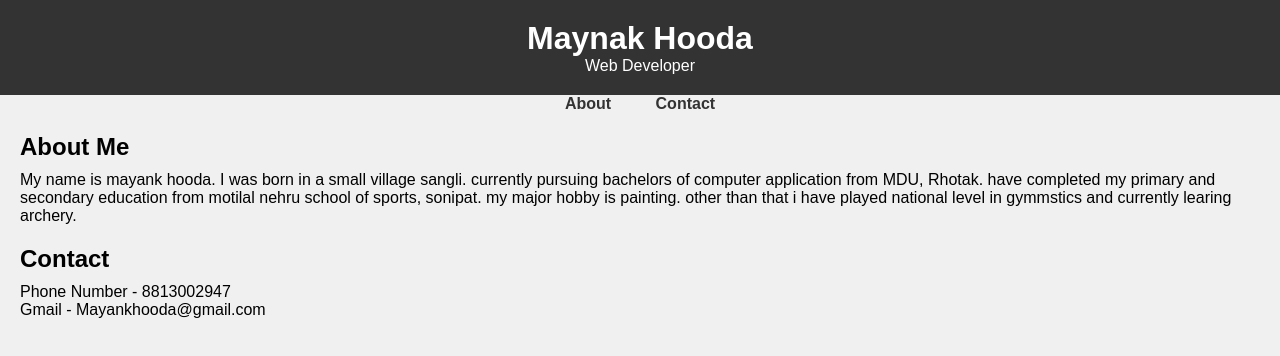
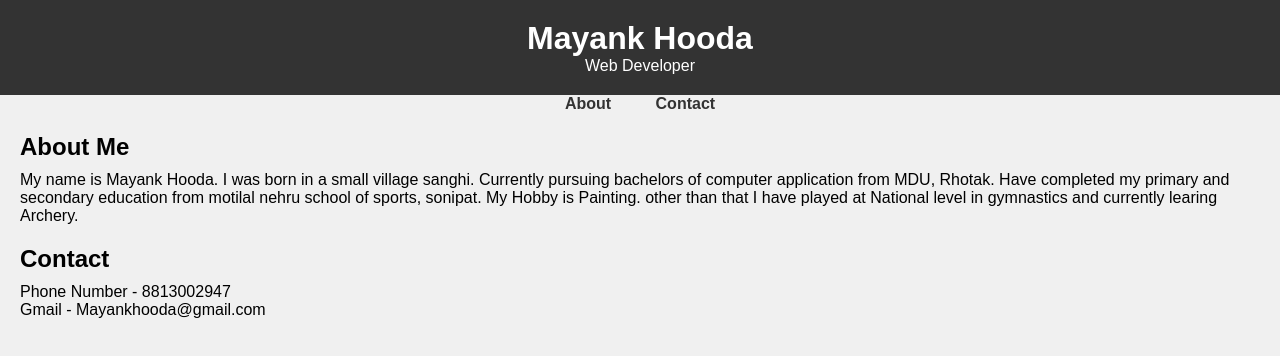
Before and after one commit to Mayankhood/Mayank-Website, a plain HTML site: page index.html in a window 1280 px wide. Drawn offline with Linux system fonts and the light colour scheme.

Commit message:
Update index.html

```diff
--- a/index.html
+++ b/index.html
@@ -8,7 +8,7 @@
 </head>
 <body>
     <header>
-        <h1>Maynak Hooda</h1>
+        <h1>Mayank Hooda</h1>
         <p>Web Developer</p>
     </header>
 
@@ -21,7 +21,7 @@
 
     <section id="about">
         <h2>About Me</h2>
-        <p>My name is mayank hooda. I was born in a small village sangli. currently pursuing bachelors of computer application from MDU, Rhotak. have completed my primary and secondary education from motilal nehru school of sports, sonipat. my major hobby is painting. other than that i have played national level in gymmstics and currently learing archery.</p>
+        <p>My name is Mayank Hooda. I was born in a small village sanghi. Currently pursuing bachelors of computer application from MDU, Rhotak. Have completed my primary and secondary education from motilal nehru school of sports, sonipat. My Hobby is Painting. other than that I have played at National level in gymnastics and currently learing Archery.</p>
     </section>
 
     <section id="contact">
```
